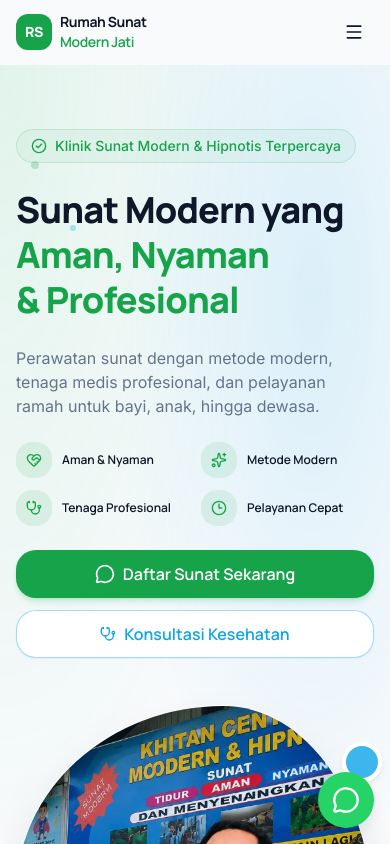
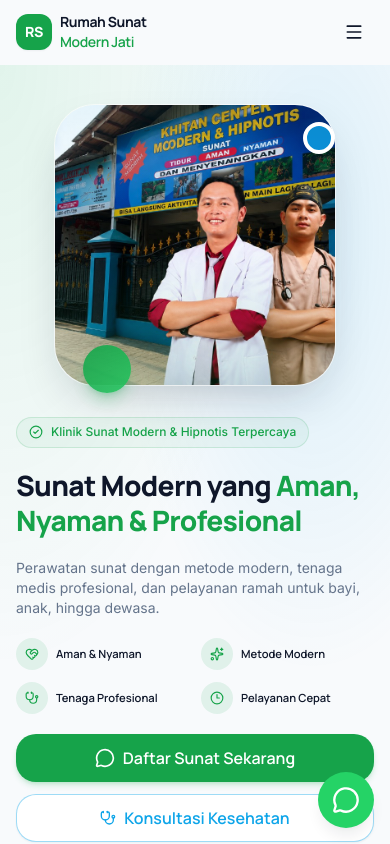
Before and after one commit to kenzonuts/home-medici, a Next.js app: page / in a window 390 px wide. Shown: the top 844 px of the page. Built offline with nearby package versions, Linux system fonts and the light colour scheme; no server answers.

Commit message:
fix image

```diff
--- a/components/sections/home/HeroSection.tsx
+++ b/components/sections/home/HeroSection.tsx
@@ -2,7 +2,12 @@ import Image from "next/image";
 import Link from "next/link";
 import { CheckCircle2, MessageCircle, Stethoscope } from "lucide-react";
 
-import { FadeRight, FadeUp, StaggerContainer, StaggerItem } from "@/components/animations";
+import {
+  FadeRight,
+  FadeUp,
+  StaggerContainer,
+  StaggerItem,
+} from "@/components/animations";
 import { featureIconMap } from "@/components/sections/home/icons";
 import { buttonVariants } from "@/components/ui/Button";
 import { Container } from "@/components/ui/Container";
@@ -17,60 +22,65 @@ export function HeroSection() {
   return (
     <section
       aria-labelledby="hero-heading"
-      className="relative overflow-hidden"
+      className="relative overflow-x-hidden"
     >
       {/* Atmosphere */}
       <div
         aria-hidden
         className="pointer-events-none absolute inset-0 bg-[radial-gradient(ellipse_at_top_left,_rgb(34_197_94_/_0.10),_transparent_50%),radial-gradient(ellipse_at_80%_20%,_rgb(14_165_233_/_0.12),_transparent_45%)]"
       />
-      <div
-        aria-hidden
-        className="pointer-events-none absolute top-24 left-[8%] size-2 rounded-full bg-primary/25"
-      />
-      <div
-        aria-hidden
-        className="pointer-events-none absolute top-40 left-[18%] size-1.5 rounded-full bg-secondary/30"
-      />
-      <div
-        aria-hidden
-        className="pointer-events-none absolute top-56 left-[12%] size-1 rounded-full bg-primary/20"
-      />
 
-      <Container className="relative grid items-center gap-12 py-16 sm:py-20 lg:grid-cols-[minmax(0,1.05fr)_minmax(0,0.95fr)] lg:gap-10 lg:py-24 xl:gap-14">
+      <Container
+        className={cn(
+          "relative grid min-w-0 items-center",
+          "gap-8 py-10 pb-20",
+          "sm:gap-10 sm:py-16 sm:pb-24",
+          "lg:grid-cols-[minmax(0,1.05fr)_minmax(0,0.95fr)] lg:gap-10 lg:py-24 lg:pb-28",
+          "xl:gap-14",
+        )}
+      >
         {/* Copy */}
-        <div className="flex max-w-xl flex-col gap-6 lg:max-w-none">
+        <div className="flex min-w-0 max-w-xl flex-col gap-5 sm:gap-6 lg:max-w-none">
           <FadeUp>
-            <p className="inline-flex w-fit items-center gap-2 rounded-full border border-primary/15 bg-primary/5 px-3.5 py-1.5 text-sm font-medium text-primary">
-              <CheckCircle2 className="size-4 shrink-0" aria-hidden />
-              {hero.badge}
+            <p
+              className={cn(
+                "inline-flex max-w-full items-center gap-2 rounded-full",
+                "border border-primary/15 bg-primary/5",
+                "px-3 py-1.5 text-xs font-medium text-primary sm:px-3.5 sm:text-sm",
+              )}
+            >
+              <CheckCircle2 className="size-3.5 shrink-0 sm:size-4" aria-hidden />
+              <span className="min-w-0 leading-snug">{hero.badge}</span>
             </p>
           </FadeUp>
 
           <FadeUp>
-            <HeadingXL id="hero-heading" className="max-w-xl text-balance">
+            <HeadingXL
+              id="hero-heading"
+              className="max-w-xl text-balance text-[1.75rem] leading-tight sm:text-4xl lg:text-5xl xl:text-6xl"
+            >
               {hero.headlinePrefix}{" "}
               <span className="text-primary">{hero.headlineHighlight}</span>
             </HeadingXL>
           </FadeUp>
 
           <FadeUp>
-            <Paragraph className="max-w-lg text-base sm:text-lg">
+            <Paragraph className="max-w-lg text-sm sm:text-base lg:text-lg">
               {hero.description}
             </Paragraph>
           </FadeUp>
 
           <FadeUp>
-            <StaggerContainer className="grid grid-cols-2 gap-3 sm:grid-cols-4 sm:gap-4">
+            <StaggerContainer className="grid grid-cols-2 gap-x-3 gap-y-3 sm:grid-cols-4 sm:gap-4">
               {hero.highlights.map((item) => {
                 const Icon = featureIconMap[item.icon];
                 return (
-                  <StaggerItem key={item.id}>
-                    <div className="flex items-center gap-2.5">
-                      <span className="inline-flex size-9 shrink-0 items-center justify-center rounded-xl bg-primary/10 text-primary">
-                        <Icon className="size-4" aria-hidden />
+                  <StaggerItem key={item.id} className="min-w-0">
+                    <div className="flex min-w-0 items-center gap-2 sm:gap-2.5">
+                      <span className="inline-flex size-8 shrink-0 items-center justify-center rounded-xl bg-primary/10 text-primary sm:size-9">
+                        <Icon className="size-3.5 sm:size-4" aria-hidden />
                       </span>
-                      <span className="font-heading text-xs font-semibold leading-snug text-foreground sm:text-sm">
+                      <span className="min-w-0 font-heading text-[0.7rem] font-semibold leading-snug text-foreground sm:text-sm">
                         {item.label}
                       </span>
                     </div>
@@ -81,63 +91,64 @@ export function HeroSection() {
           </FadeUp>
 
           <FadeUp>
-            <div className="flex flex-col gap-3 sm:flex-row sm:items-center">
+            <div className="flex w-full flex-col gap-3 sm:flex-row sm:items-center">
               <Link
                 href={getWhatsAppUrl()}
                 target="_blank"
                 rel="noopener noreferrer"
                 className={cn(
                   buttonVariants({ variant: "primary", size: "lg" }),
-                  "rounded-2xl px-7 shadow-md shadow-primary/20",
+                  "h-12 w-full rounded-2xl px-5 shadow-md shadow-primary/20 sm:w-auto sm:px-7",
                 )}
               >
-                <MessageCircle className="size-5" aria-hidden />
-                {hero.primaryCta}
+                <MessageCircle className="size-5 shrink-0" aria-hidden />
+                <span className="truncate">{hero.primaryCta}</span>
               </Link>
               <Link
                 href={hero.secondaryHref}
                 className={cn(
                   buttonVariants({ variant: "outline", size: "lg" }),
-                  "rounded-2xl border-secondary/40 px-7 text-secondary hover:border-secondary hover:bg-secondary/5 hover:text-secondary",
+                  "h-12 w-full rounded-2xl border-secondary/40 px-5 text-secondary",
+                  "hover:border-secondary hover:bg-secondary/5 hover:text-secondary",
+                  "sm:w-auto sm:px-7",
                 )}
               >
-                <Stethoscope className="size-4" aria-hidden />
-                {hero.secondaryCta}
+                <Stethoscope className="size-4 shrink-0" aria-hidden />
+                <span className="truncate">{hero.secondaryCta}</span>
               </Link>
             </div>
           </FadeUp>
         </div>
 
-        {/* Organic visual */}
-        <FadeRight>
-          <div className="relative mx-auto w-full max-w-lg lg:max-w-none">
-            {/* Soft glow behind blob */}
+        {/* Organic visual — first on mobile for presence, second on desktop */}
+        <FadeRight className="order-first min-w-0 lg:order-last">
+          <div className="relative mx-auto w-full max-w-[17.5rem] overflow-visible sm:max-w-md lg:max-w-none">
             <div
               aria-hidden
-              className="absolute top-1/2 left-1/2 -z-10 size-[90%] -translate-x-1/2 -translate-y-1/2 rounded-full bg-secondary/20 blur-3xl"
+              className="absolute top-1/2 left-1/2 -z-10 size-[85%] -translate-x-1/2 -translate-y-1/2 rounded-full bg-secondary/20 blur-2xl sm:blur-3xl"
             />
             <div
               aria-hidden
-              className="absolute -top-6 -right-4 -z-10 size-40 rounded-full bg-primary/15 blur-2xl"
+              className="absolute -top-4 -right-2 -z-10 hidden size-28 rounded-full bg-primary/15 blur-2xl sm:block sm:size-40"
             />
 
             <div
               className={cn(
-                "relative aspect-[4/5] overflow-hidden sm:aspect-[5/4] lg:aspect-[4/3.4]",
-                "shadow-[0_25px_60px_-20px_rgb(15_23_42_/_0.25)]",
+                "relative mx-auto aspect-square overflow-hidden sm:aspect-[5/4] lg:aspect-[4/3.4]",
+                "shadow-[0_20px_50px_-18px_rgb(15_23_42_/_0.28)]",
                 "ring-1 ring-white/60",
+                /* softer organic shape on small screens; fuller blob on lg */
+                "rounded-[2.5rem] sm:rounded-[3rem]",
+                "lg:[border-radius:58%_42%_48%_52%/42%_48%_52%_58%]",
               )}
-              style={{
-                borderRadius: "58% 42% 48% 52% / 42% 48% 52% 58%",
-              }}
             >
               <Image
                 src={hero.imageSrc}
                 alt={hero.imageLabel}
                 fill
                 priority
-                sizes="(max-width: 1024px) 90vw, 45vw"
-                className="object-cover object-[center_20%]"
+                sizes="(max-width: 640px) 70vw, (max-width: 1024px) 50vw, 45vw"
+                className="object-cover object-[center_18%]"
               />
               <div
                 aria-hidden
@@ -145,25 +156,27 @@ export function HeroSection() {
               />
             </div>
 
-            {/* Accent orb — decorative, not content overlay */}
             <div
               aria-hidden
-              className="absolute -bottom-3 left-[12%] size-16 rounded-full bg-gradient-to-br from-primary to-accent opacity-90 shadow-lg shadow-primary/30 sm:size-20"
+              className="absolute -bottom-2 left-[10%] size-12 rounded-full bg-gradient-to-br from-primary to-accent opacity-90 shadow-lg shadow-primary/30 sm:-bottom-3 sm:left-[12%] sm:size-16 lg:size-20"
             />
             <div
               aria-hidden
-              className="absolute top-[8%] -right-2 size-10 rounded-full border-4 border-surface bg-secondary/80 shadow-md sm:size-12"
+              className="absolute top-[6%] right-0 size-8 rounded-full border-4 border-surface bg-secondary/80 shadow-md sm:-right-1 sm:size-10 lg:size-12"
             />
           </div>
         </FadeRight>
       </Container>
 
       {/* Soft wave transition */}
-      <div aria-hidden className="pointer-events-none absolute inset-x-0 bottom-0 leading-[0]">
+      <div
+        aria-hidden
+        className="pointer-events-none absolute inset-x-0 bottom-0 leading-[0]"
+      >
         <svg
           viewBox="0 0 1440 96"
           preserveAspectRatio="none"
-          className="h-12 w-full text-background sm:h-16"
+          className="h-10 w-full text-background sm:h-14 lg:h-16"
         >
           <path
             fill="currentColor"
```
